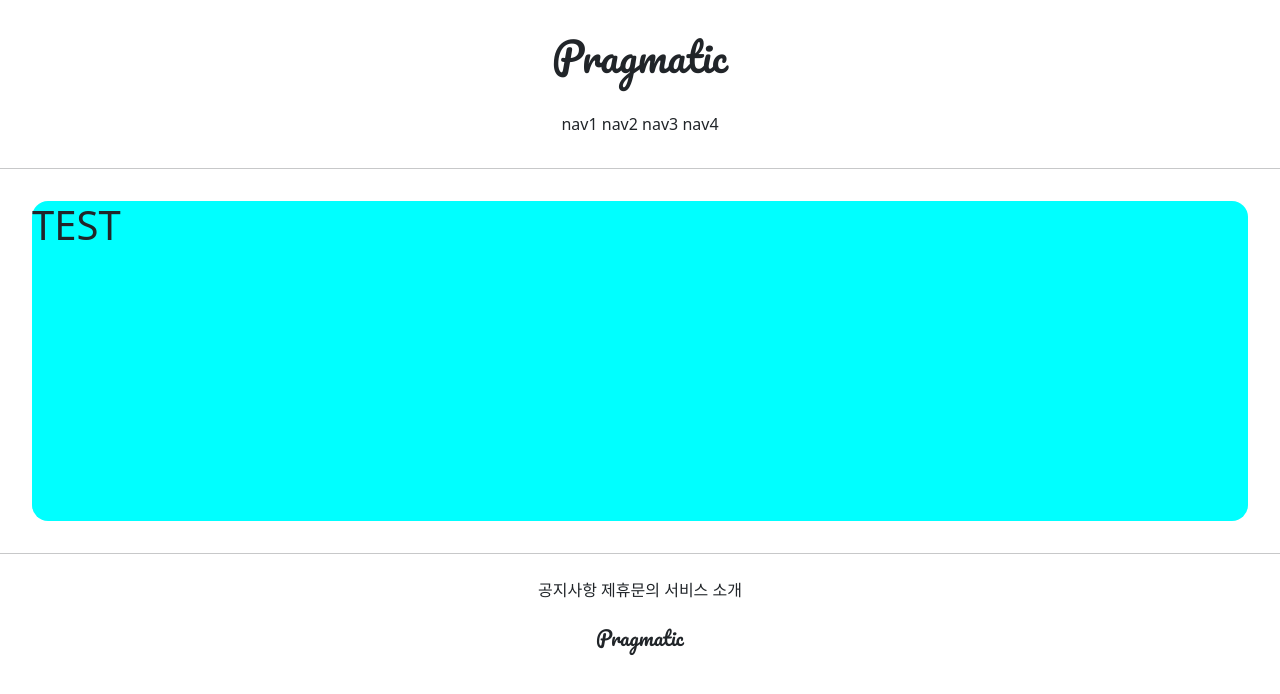
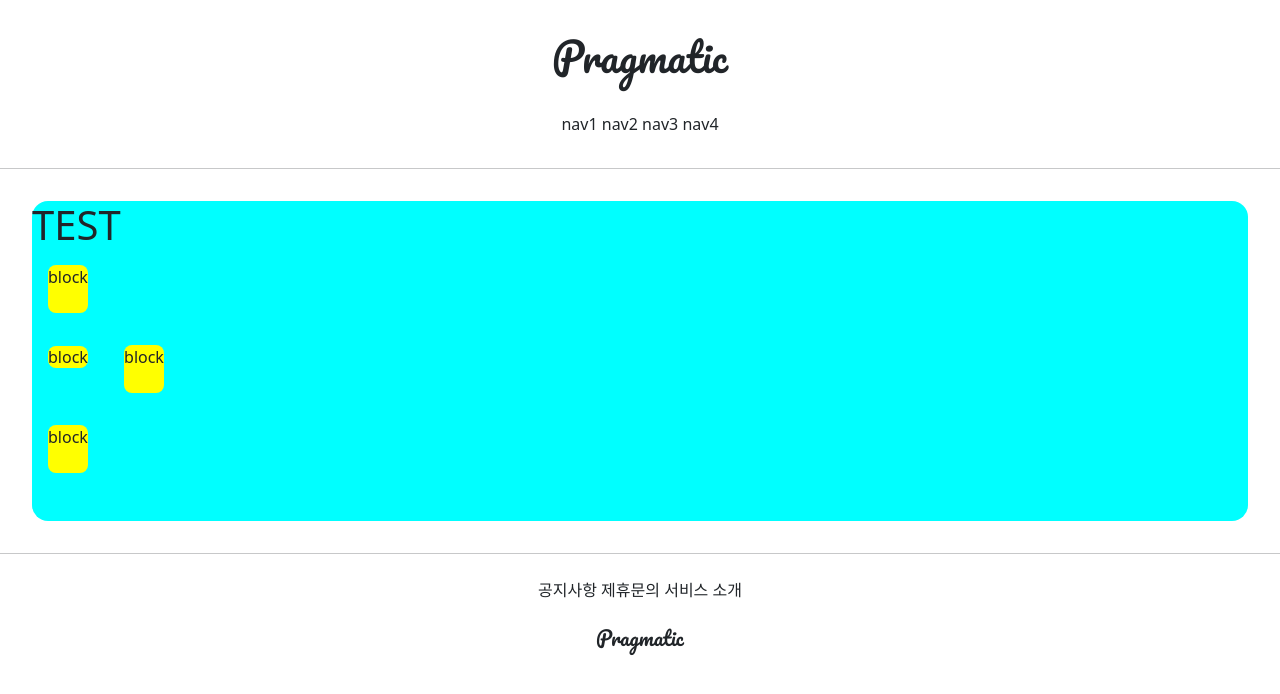
Before and after one commit to kanggihoon/gis_class6, a Django app: page /acounts/hello_world/ in a window 1280 px wide. Shown: the top 694 px of the page. Run offline with Django 3.2, Linux system fonts and the light colour scheme; parts of the project's set-up code (start-up, migrations or seed data) failed here and were passed over.

Commit message:
7/6 class6 style test

```diff
--- a/acountapp/templates/accountapp/hello_world.html
+++ b/acountapp/templates/accountapp/hello_world.html
@@ -2,8 +2,26 @@
 
 {% block content %}
 
+    <style>
+        .testing{
+            background-color: yellow;
+            margin: 1rem;
+            height: 48px;
+            width: 40px;
+            border-radius: .5rem;
+        }
+    </style>
+
     <div style="height: 20rem; background-color: aqua; margin: 2rem; border-radius: 1rem;">
         <h1>TEST</h1>
+
+
+    <div class='testing' style="display: block">block</div>
+    <div class='testing' style="display: inline">block</div>
+    <div class='testing' style="display: inline-block">block</div>
+    <div class='testing' style="display: none">block</div>
+    <div class="testing">block</div>
+
     </div>
 
 {% endblock %}
```
